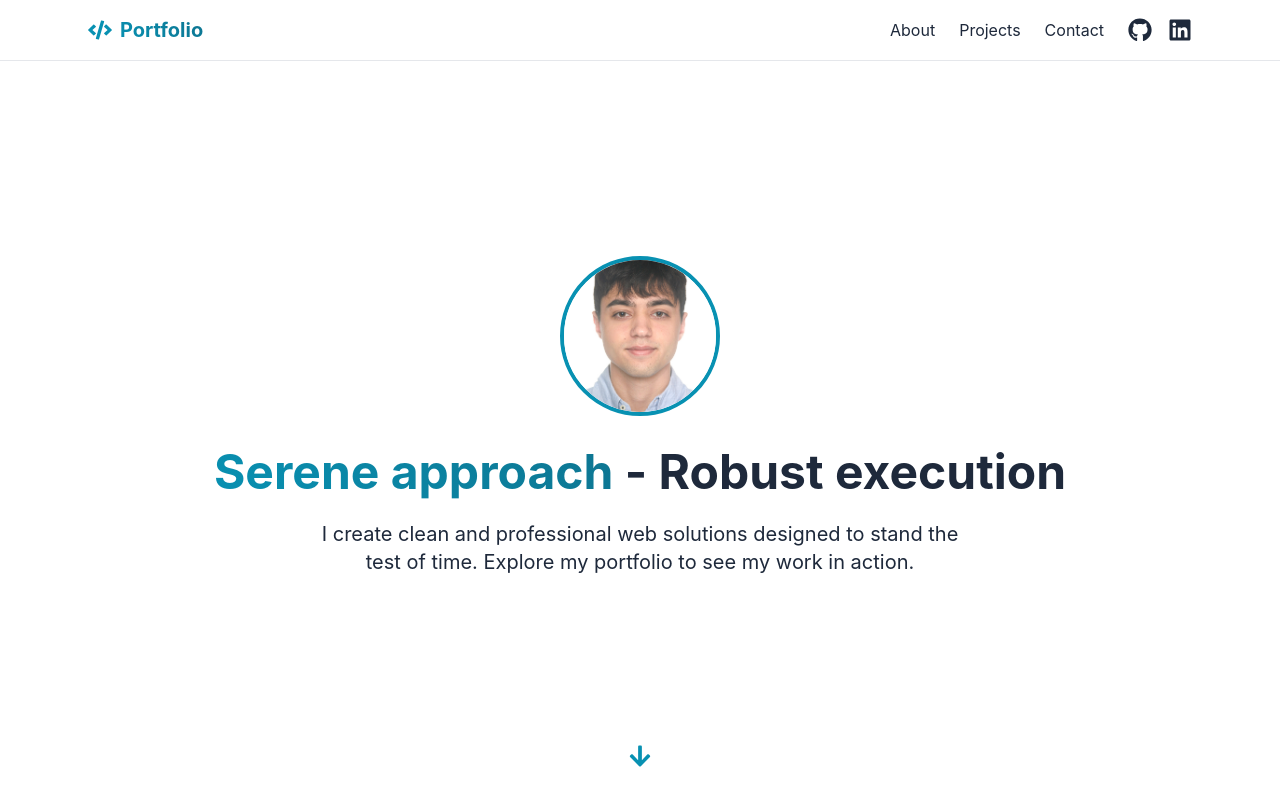
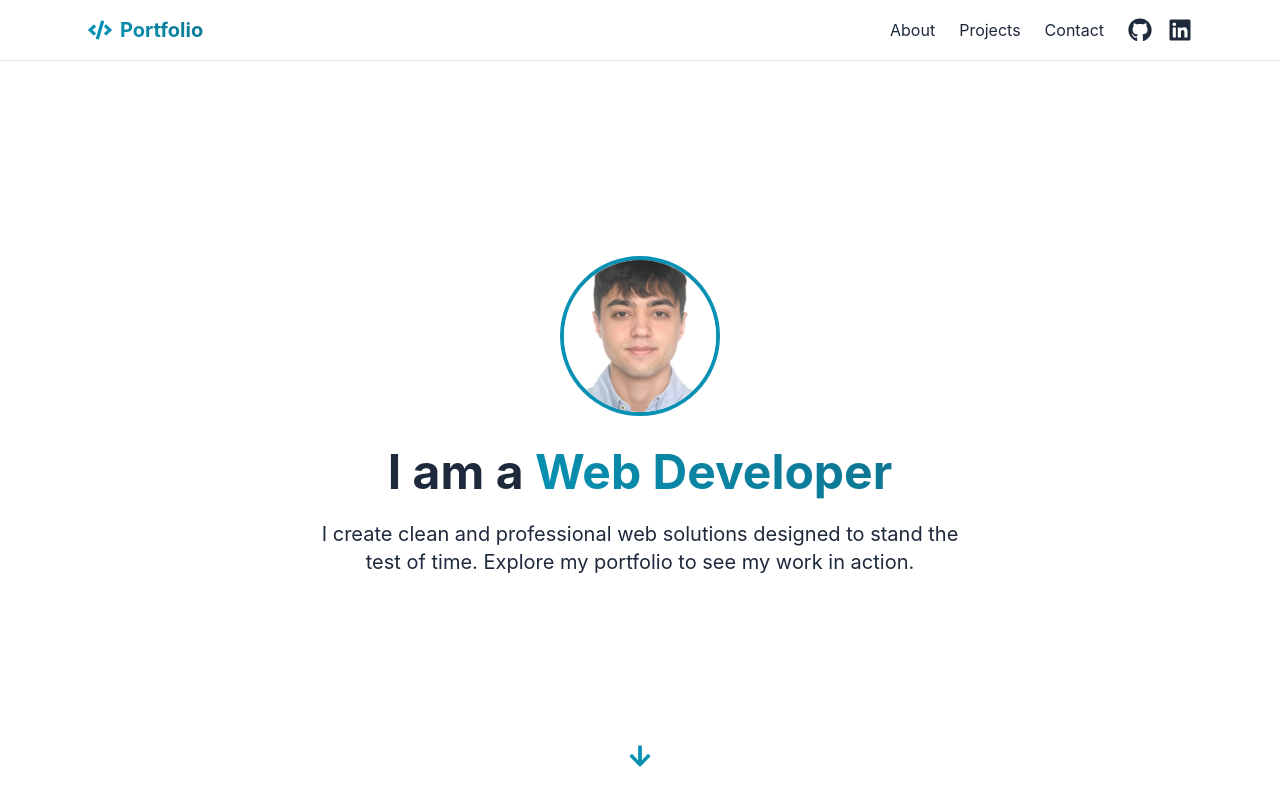
Before and after one commit to OscarLM32/OscarLM32, a React (Vite) app: page / in a window 1280 px wide. Shown: the top 800 px of the page. Built offline with nearby package versions, Linux system fonts and the light colour scheme.

Commit message:
Changed Hero title

```diff
--- a/src/components/Hero.tsx
+++ b/src/components/Hero.tsx
@@ -28,8 +28,8 @@ export function Hero() {
         transition={{ delay: 0.2 }}
         className="text-5xl sm:text-5xl font-bold mb-6 text-center"
       >
-        <span className="gradient-text">Serene approach </span>
-        <span className="text-textPrimary">- Robust execution</span>
+        <span className="text-textPrimary">I am a </span>
+        <span className="gradient-text">Web Developer</span>
       </motion.h1>
 
       <motion.p
```
